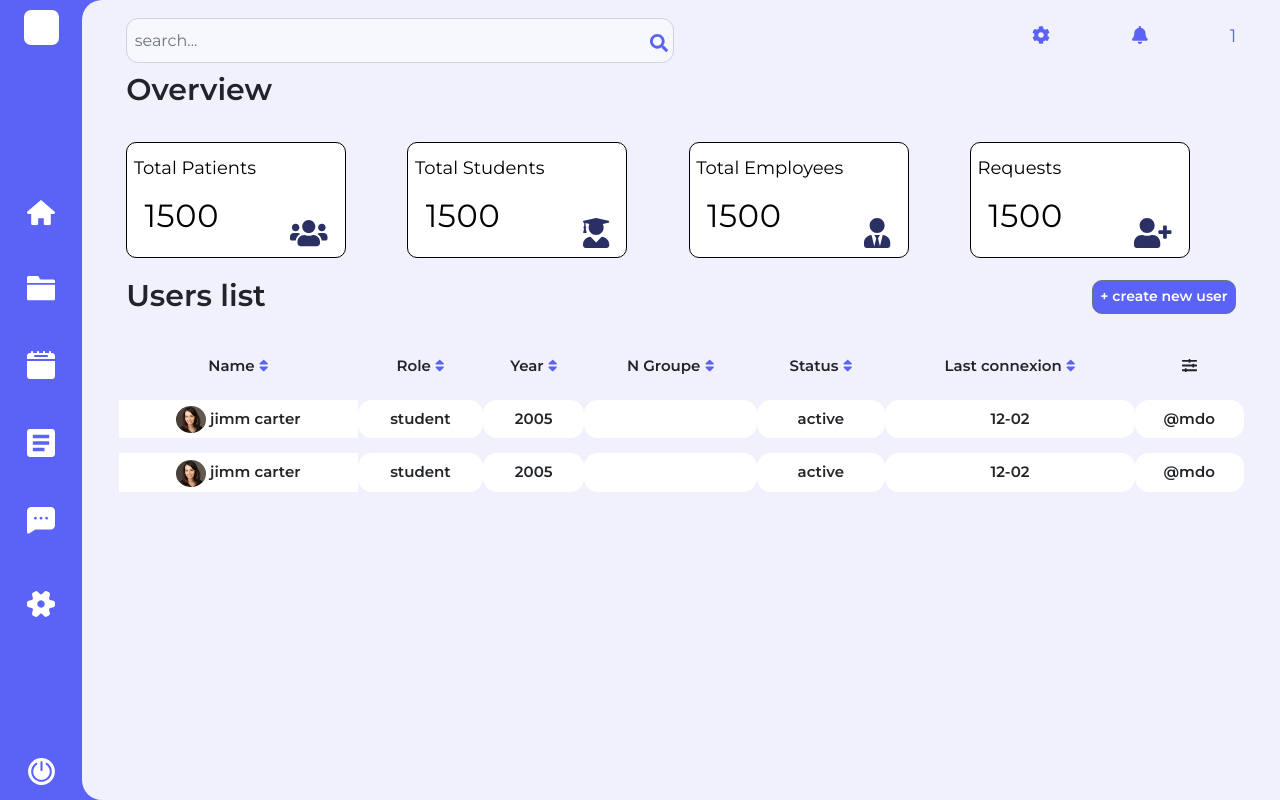
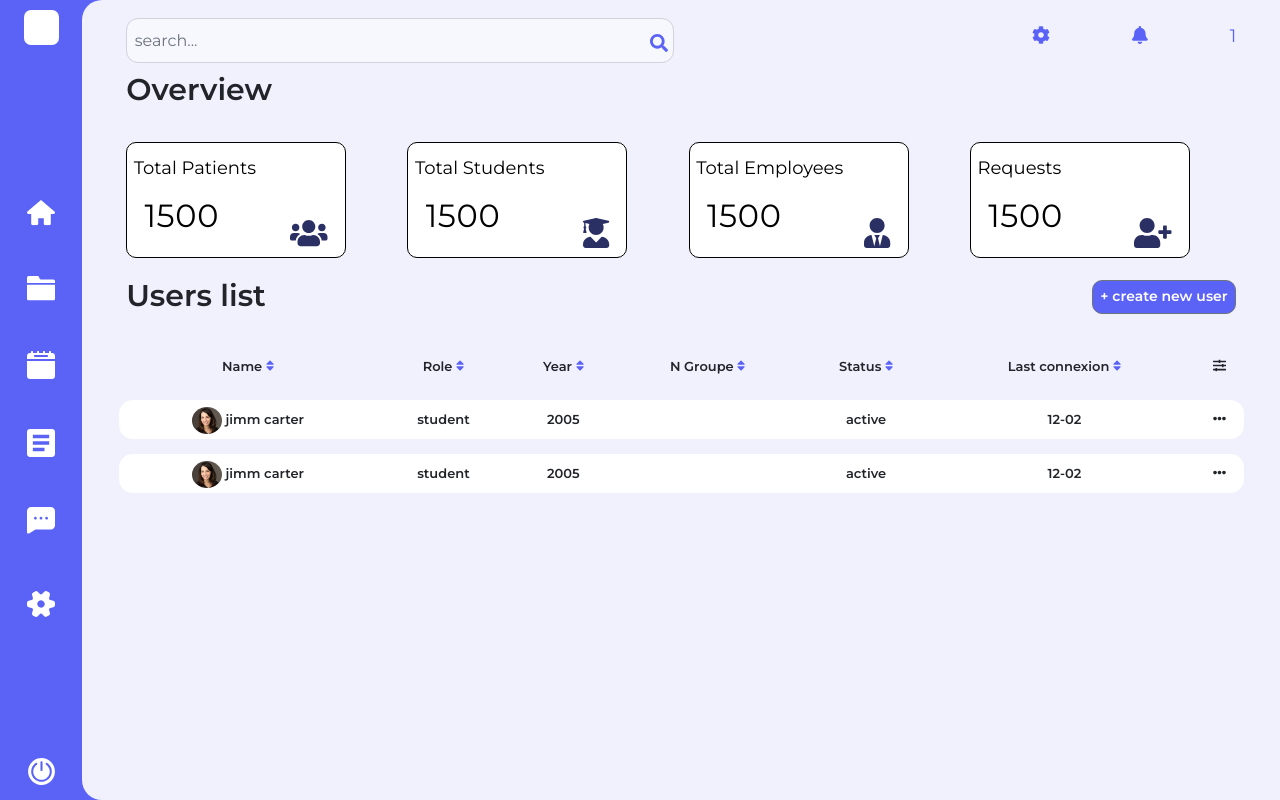
Before and after one commit to PROJET-3CS/client-web, a React (Create React App) app: page /userman in a window 1280 px wide. Built offline with nearby package versions, Linux system fonts and the light colour scheme.

Commit message:
fixing main tables raduis rows

```diff
--- a/src/usermanagementcomponents/MainTable.scss
+++ b/src/usermanagementcomponents/MainTable.scss
@@ -10,7 +10,7 @@
 .maintable-header-title{
 
 font-family: Montserrat;
-font-size: 15px;
+font-size: 13px;
 font-style: normal;
 font-weight: 600;
 line-height: 28px;
@@ -21,7 +21,7 @@ text-align: center;
 
 .maintable-header-item{
     font-family: Montserrat;
-font-size: 15px;
+font-size: 13px;
 font-style: normal;
 font-weight: 600;
 line-height: 28px;
@@ -40,6 +40,12 @@ text-align: center;
     border-radius: 50%;
 }
 
-td , tr {
-    border-radius: 14px;
+.raduisadd{
+    border-top-left-radius: 14px;
+    border-bottom-left-radius: 14px;
 }
+
+.raduisadd1{
+    border-top-right-radius: 14px;
+    border-bottom-right-radius: 14px;
+}
--- a/src/usermanagementcomponents/MainTable.tsx
+++ b/src/usermanagementcomponents/MainTable.tsx
@@ -2,7 +2,7 @@ import React, { FC } from 'react'
 import './MainTable.scss'
 import { FontAwesomeIcon } from '@fortawesome/react-fontawesome'
 import { library } from '@fortawesome/fontawesome-svg-core'
-import { faSort , faSlidersH} from '@fortawesome/free-solid-svg-icons'
+import { faSort , faSlidersH , faEllipsisH} from '@fortawesome/free-solid-svg-icons'
 import { Table } from 'reactstrap'
 
 interface IState {
@@ -19,7 +19,7 @@ interface IState {
 
 
 
-library.add(faSort , faSlidersH)
+library.add(faSort , faSlidersH , faEllipsisH)
 
 
 
@@ -31,13 +31,13 @@ const MainTable:React.FC<IState> = ({users})=>{
    return(
     // eslint-disable-next-line react/jsx-key
     <tr className='maintable-row'>
-     <th scope="row" className='maintable-header-item'><img className='maintable-header-img' src={user.url} alt="" /> {user.name}</th>
+     <th scope="row" className='maintable-header-item raduisadd'><img className='maintable-header-img' src={user.url} alt="" /> {user.name}</th>
      <td className='maintable-header-item'>{user.role}</td>
      <td className='maintable-header-item'>{user.year}</td>
      <td className='maintable-header-item'>{user.ngroupe}</td>
      <td className='maintable-header-item'>{user.status}</td>
      <td className='maintable-header-item'>{user.lastconnexion}</td>
-     <td className='maintable-header-item'>@mdo</td>
+     <td className='maintable-header-item raduisadd1'><FontAwesomeIcon icon="ellipsis-h" /></td>
     </tr>
    )
   })
--- a/src/views/UserMan.tsx
+++ b/src/views/UserMan.tsx
@@ -27,7 +27,7 @@ export interface IState {
 
 const UserMan: FC = () => {
 
- const [users ,setPeosetUsers] = useState<IState['users']>([
+ const [users ] = useState<IState['users']>([
   {
    name:'jimm carter',
    year:2005,
```
